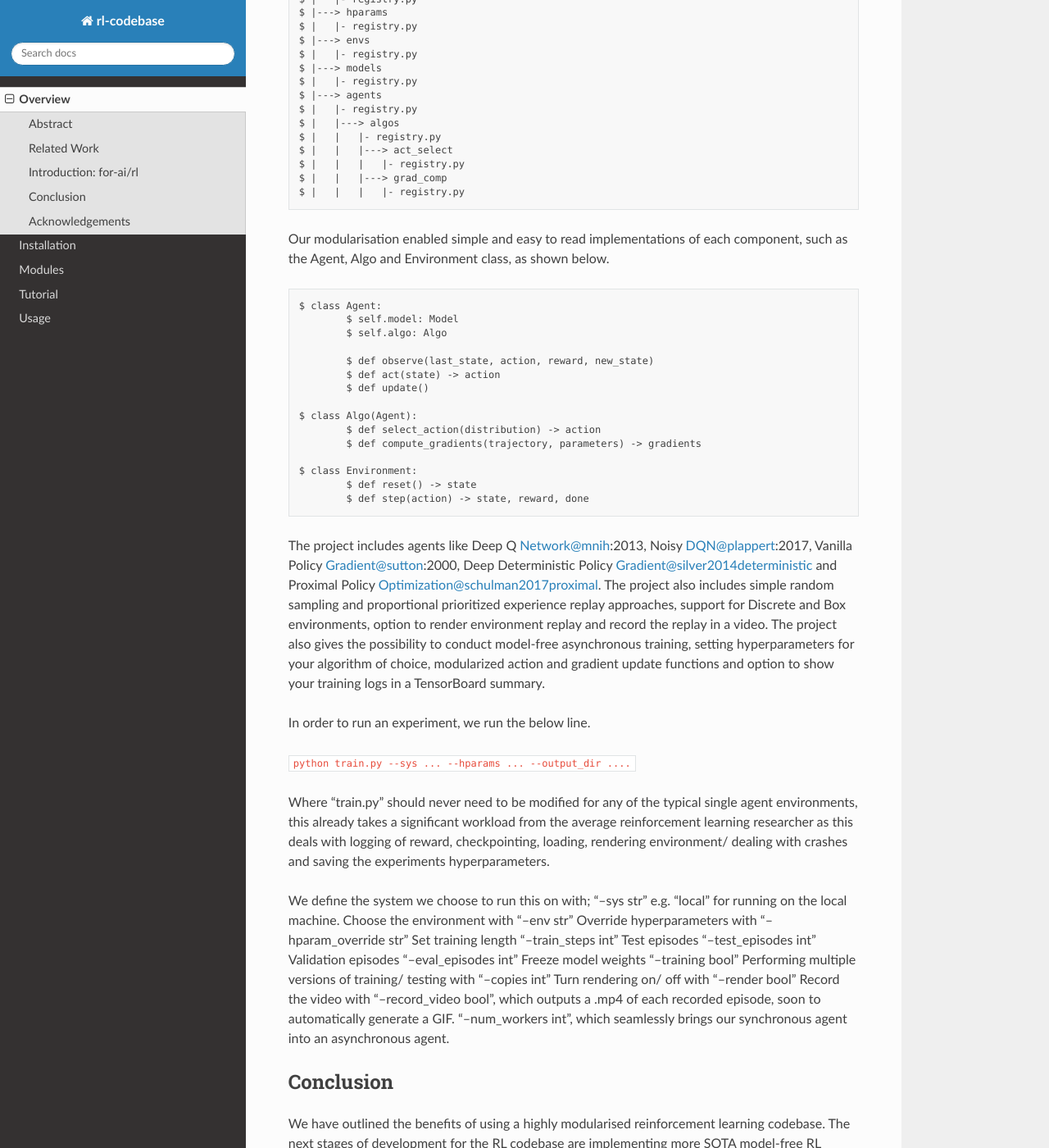
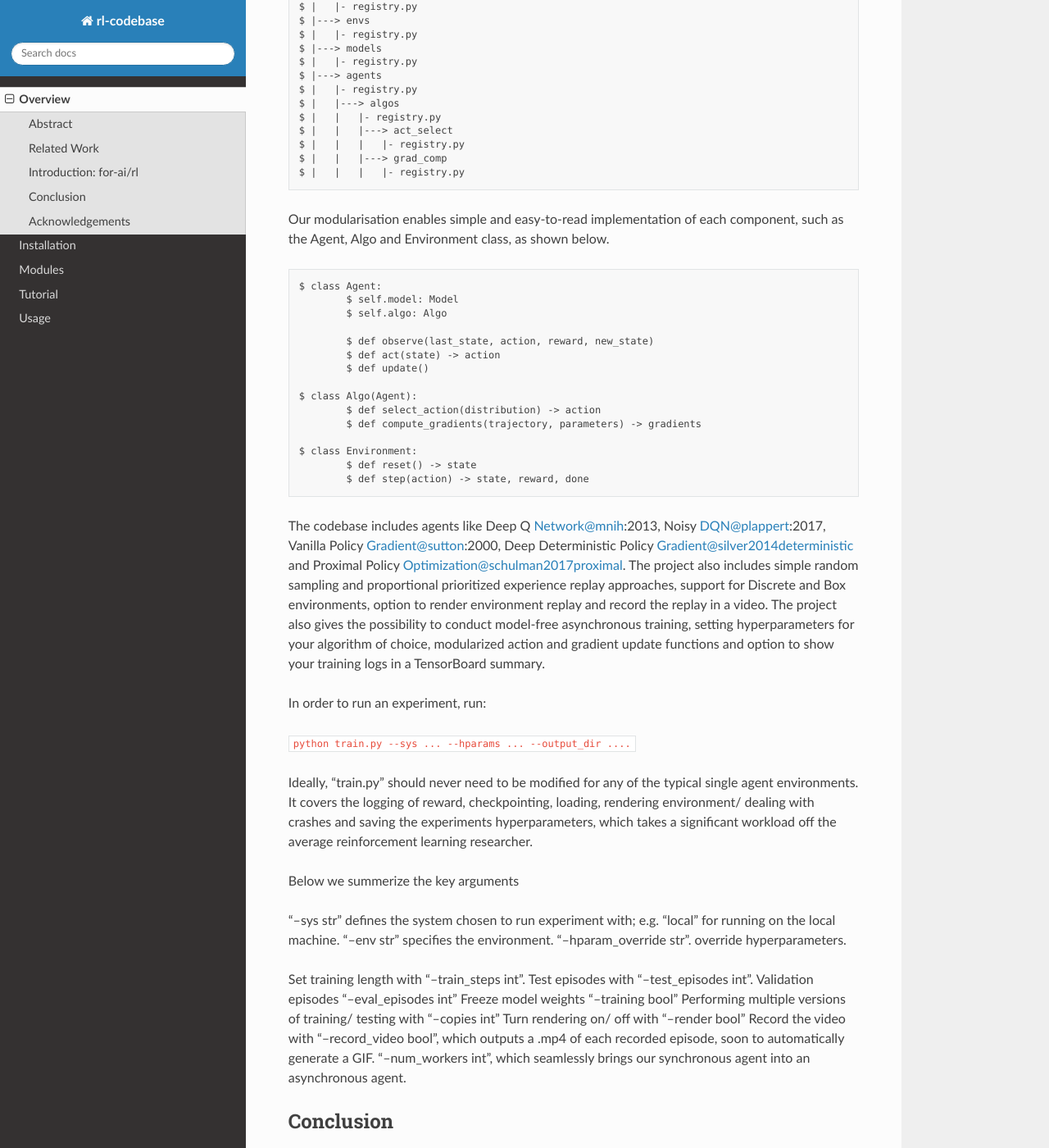
Before and after one commit to hsezhiyan/forai-rl-docs, a Sphinx documentation site: the page built from docs/contents.rst, in a window 1280 px wide and 1400 px high, scrolled down 1713 px. Shown: the whole window at 82% size. Built offline with Sphinx 7.4.7 and the Read the Docs theme 2.0.0, drawn with Linux system fonts in a browser that asks for light colours; some of the changed text lies outside the part shown.

Commit message:
fix typos. edits on writing. Above to refactor argument paragraph

```diff
--- a/docs/contents.rst
+++ b/docs/contents.rst
@@ -18,9 +18,9 @@ Introduction: for-ai/rl
 
 Further to the core ideas mentioned in the beginning, a good research codebase should enable good development practices such as continually checkpointing the model's parameters as well as instantly restoring them to the latest checkpoint when available. Moreover, it should be composed of simple, interchangeable building blocks, making it easy to understand and to prototype new research ideas.
 
-We will first introduce the framework for this project, and then we will detail already implemented and significant components. Lastly, we will discuss we can begin training an agent under this framework.
+We will first introduce the framework for this project, and then we will detail significant components. Lastly, we will discuss how to get started with training an agent under this framework.
 
-The codebase aimed to almost have a training script as simple as the below for loop. ::
+This codebase allows training RL agents by a training script as simple as the below for loop. ::
 
 	$ for epoch in range(epochs):
     	$ state = env.reset()
@@ -53,7 +53,7 @@ To accomplish this, we chose to modularise the codebase in the hierarchy shown b
 	$ |   |   |   |- registry.py
 
 
-Our modularisation enabled simple and easy to read implementations of each component, such as the Agent, Algo and Environment class, as shown below. ::
+Our modularisation enables simple and easy-to-read implementation of each component, such as the Agent, Algo and Environment class, as shown below. ::
 
 
 	$ class Agent:
@@ -73,15 +73,22 @@ Our modularisation enabled simple and easy to read implementations of each compo
 		$ def step(action) -> state, reward, done
 
 
-The project includes agents like Deep Q Network@mnih:2013, Noisy DQN@plappert:2017, Vanilla Policy Gradient@sutton:2000, Deep Deterministic Policy Gradient@silver2014deterministic and Proximal Policy Optimization@schulman2017proximal. The project also includes simple random sampling and proportional prioritized experience replay approaches, support for Discrete and Box environments, option to render environment replay and record the replay in a video. The project also gives the possibility to conduct model-free asynchronous training, setting hyperparameters for your algorithm of choice, modularized action and gradient update functions and option to show your training logs in a TensorBoard summary.
+The codebase includes agents like Deep Q Network@mnih:2013, Noisy DQN@plappert:2017, Vanilla Policy Gradient@sutton:2000, Deep Deterministic Policy Gradient@silver2014deterministic and Proximal Policy Optimization@schulman2017proximal. The project also includes simple random sampling and proportional prioritized experience replay approaches, support for Discrete and Box environments, option to render environment replay and record the replay in a video. The project also gives the possibility to conduct model-free asynchronous training, setting hyperparameters for your algorithm of choice, modularized action and gradient update functions and option to show your training logs in a TensorBoard summary.
 
-In order to run an experiment, we run the below line.
+In order to run an experiment, run:
 
 ``python train.py --sys ... --hparams ... --output_dir ....``
 
-Where “train.py” should never need to be modified for any of the typical single agent environments, this already takes a significant workload from the average reinforcement learning researcher as this deals with logging of reward, checkpointing, loading, rendering environment/ dealing with crashes and saving the experiments hyperparameters.
+Ideally, “train.py” should never need to be modified for any of the typical single agent environments. It covers the logging of reward, checkpointing, loading, rendering environment/ dealing with crashes and saving the experiments hyperparameters, which takes a significant workload off the average reinforcement learning researcher.
 
-We define the system we choose to run this on with; “--sys str” e.g. “local” for running on the local machine. Choose the environment with “--env str” Override hyperparameters with “--hparam_override str” Set training length “--train_steps int” Test episodes “--test_episodes int” Validation episodes “--eval_episodes int” Freeze model weights “--training bool” Performing multiple versions of training/ testing with “--copies int” Turn rendering on/ off with “--render bool” Record the video with “--record_video bool”, which outputs a .mp4 of each recorded episode, soon to automatically generate a GIF. “--num_workers int”, which seamlessly brings our synchronous agent into an asynchronous agent.
+Below we summerize the key arguments ::
+
+
+“--sys str” defines the system chosen to run experiment with;  e.g. “local” for running on the local machine.
+“--env str” specifies the environment.
+“--hparam_override str”. override hyperparameters.
+
+Set training length with “--train_steps int”. Test episodes with “--test_episodes int”. Validation episodes “--eval_episodes int” Freeze model weights “--training bool” Performing multiple versions of training/ testing with “--copies int” Turn rendering on/ off with “--render bool” Record the video with “--record_video bool”, which outputs a .mp4 of each recorded episode, soon to automatically generate a GIF. “--num_workers int”, which seamlessly brings our synchronous agent into an asynchronous agent.
 
 Conclusion
 ----------
```
